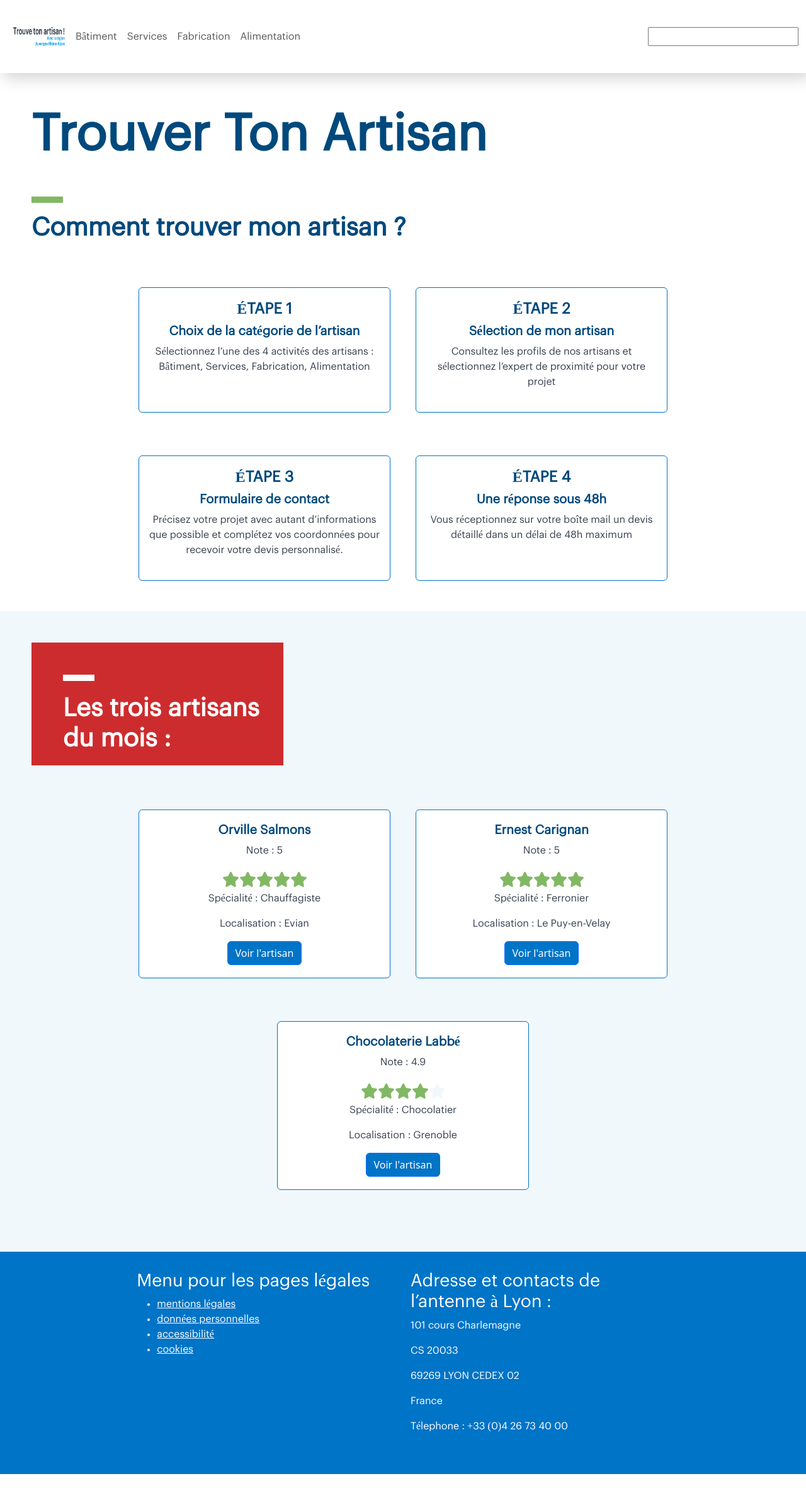
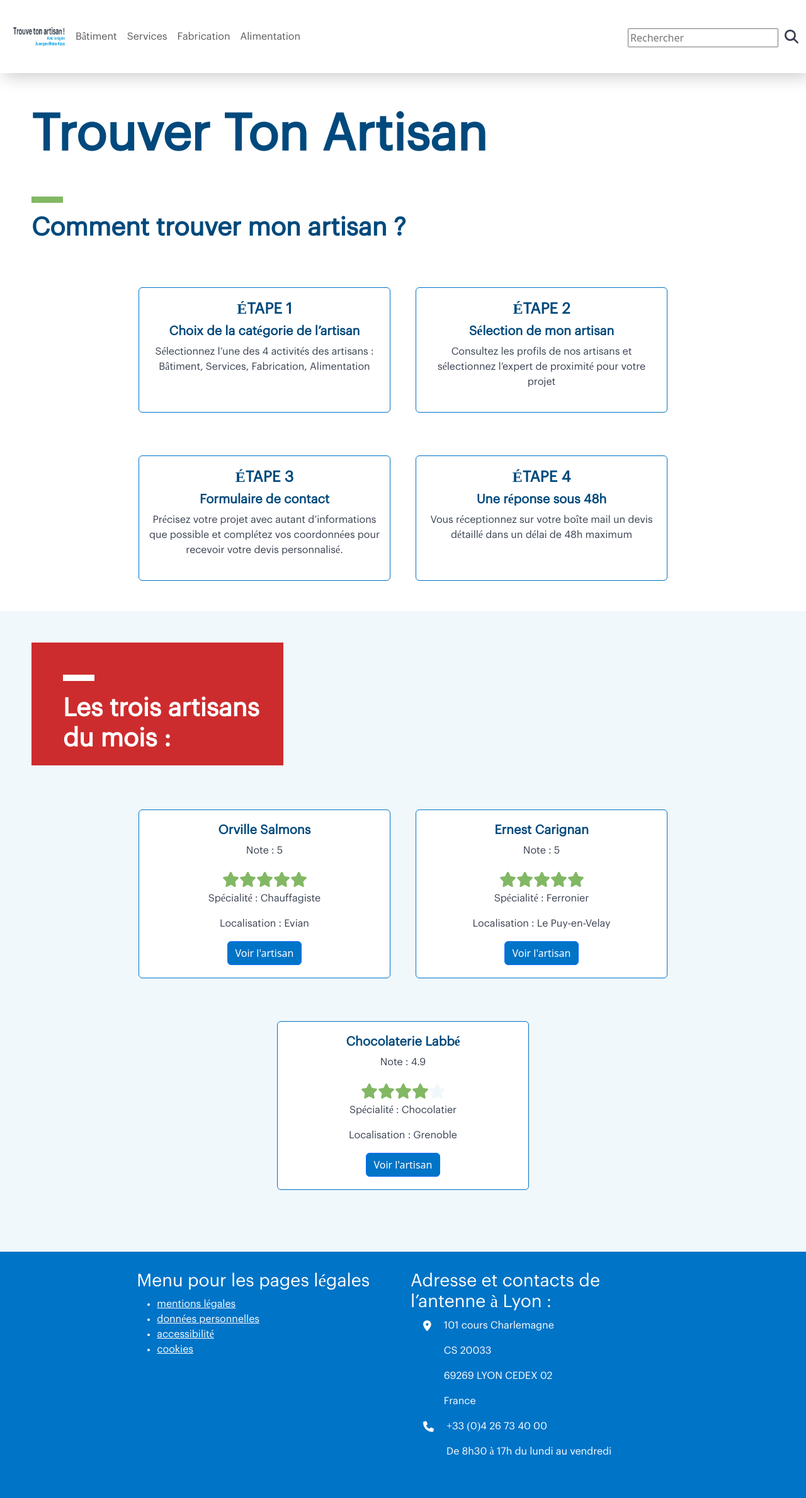
Before and after one commit to Delmi140/DEVOIR-LE-SITE-TROUVE-TON-ARTISAN-DELMI-NIDHAR, an Angular app: page / in a window 1280 px wide. Shown: the whole page at 63% size. Before the commit the page ends 2340 px from the top, so only its background shows below. Built offline with nearby package versions, Linux system fonts and the light colour scheme.

Commit message:
Add Icons Header and Footer

```diff
--- a/src/app/footer/footer.component.html
+++ b/src/app/footer/footer.component.html
@@ -12,12 +12,28 @@
             </ul>
         </div>
         <div class="col-md-6 col-lg-4 mb-5" id="footer-adresse">
+
             <h3>Adresse et contacts de l’antenne à Lyon :</h3>
-            <p>101 cours Charlemagne</p>
-            <p>CS 20033</p>
-            <p>69269 LYON CEDEX 02</p>
-            <p>France</p>
-            <p>Télephone : +33 (0)4 26 73 40 00</p>
+            <div class="container-adresse">
+                <div>
+                    <fa-icon [icon]="faLocationDot"></fa-icon>
+                </div>
+                <div class="texte-adresse">
+                    <p>101 cours Charlemagne</p>
+                    <p>CS 20033</p>
+                    <p>69269 LYON CEDEX 02</p>
+                    <p>France</p>
+                </div>
+            </div>
+            <div class="container-adresse">
+                <div>
+                    <fa-icon [icon]="faPhone"></fa-icon>
+                </div>
+                <div class="texte-adresse">
+                    <p>+33 (0)4 26 73 40 00</p>
+                    <p>De 8h30 à 17h du lundi au vendredi</p>
+                </div>
+            </div>
         </div>
     </div>
 </footer>
--- a/src/app/footer/footer.component.scss
+++ b/src/app/footer/footer.component.scss
@@ -31,3 +31,15 @@ footer{
     background-color: #0074c7 ;
     padding-top: 30px;
 }
+fa-icon{
+    color: white;
+    font-size: 17px;
+    padding-left: 20px;
+
+}
+.container-adresse{
+    display: flex;
+}
+.texte-adresse{
+    padding-left: 20px;
+}
--- a/src/app/footer/footer.component.ts
+++ b/src/app/footer/footer.component.ts
@@ -1,4 +1,7 @@
 import { Component } from '@angular/core';
+import { faStar } from '@fortawesome/free-solid-svg-icons';
+import { faLocationDot} from '@fortawesome/free-solid-svg-icons';
+import { faPhone } from '@fortawesome/free-solid-svg-icons';
 
 @Component({
   selector: 'app-footer',
@@ -7,4 +10,8 @@ import { Component } from '@angular/core';
 })
 export class FooterComponent {
 
+  faStar = faStar;
+  faLocationDot = faLocationDot;
+  faPhone = faPhone;
+
 }
--- a/src/app/header/header.component.html
+++ b/src/app/header/header.component.html
@@ -22,7 +22,10 @@
           </li>
         </ul>
         <div>
-          <input type="text" [(ngModel)]="Filtername" (keyup)="searchName(Filtername)">
+          <input type="text" [(ngModel)]="Filtername" (keyup)="searchName(Filtername)" placeholder="Rechercher">
+          <fa-icon [icon]="faMagnifyingGlass"></fa-icon>
+
+
         </div>
       </div>
     </div>
--- a/src/app/header/header.component.scss
+++ b/src/app/header/header.component.scss
@@ -14,6 +14,11 @@
 a{
     font-family: "Graphik";
 }
+fa-icon{
+    padding-left: 10px;
+    font-size: 22px;
+    color: #384050;
+}
 
 nav{
     box-shadow: 6px 6px 25px rgba(0, 0, 0, 0.2);
--- a/src/app/header/header.component.ts
+++ b/src/app/header/header.component.ts
@@ -1,5 +1,7 @@
 import { Component , OnInit} from '@angular/core';
 import { DataService } from '../data.service';
+
+import { faMagnifyingGlass } from '@fortawesome/free-solid-svg-icons';
 
 
 @Component({
@@ -8,6 +10,9 @@ import { DataService } from '../data.service';
   styleUrl: './header.component.scss'
 })
 export class HeaderComponent implements OnInit{
+
+
+  faMagnifyingGlass = faMagnifyingGlass;
 
 
   Filtername: string ='';
```
